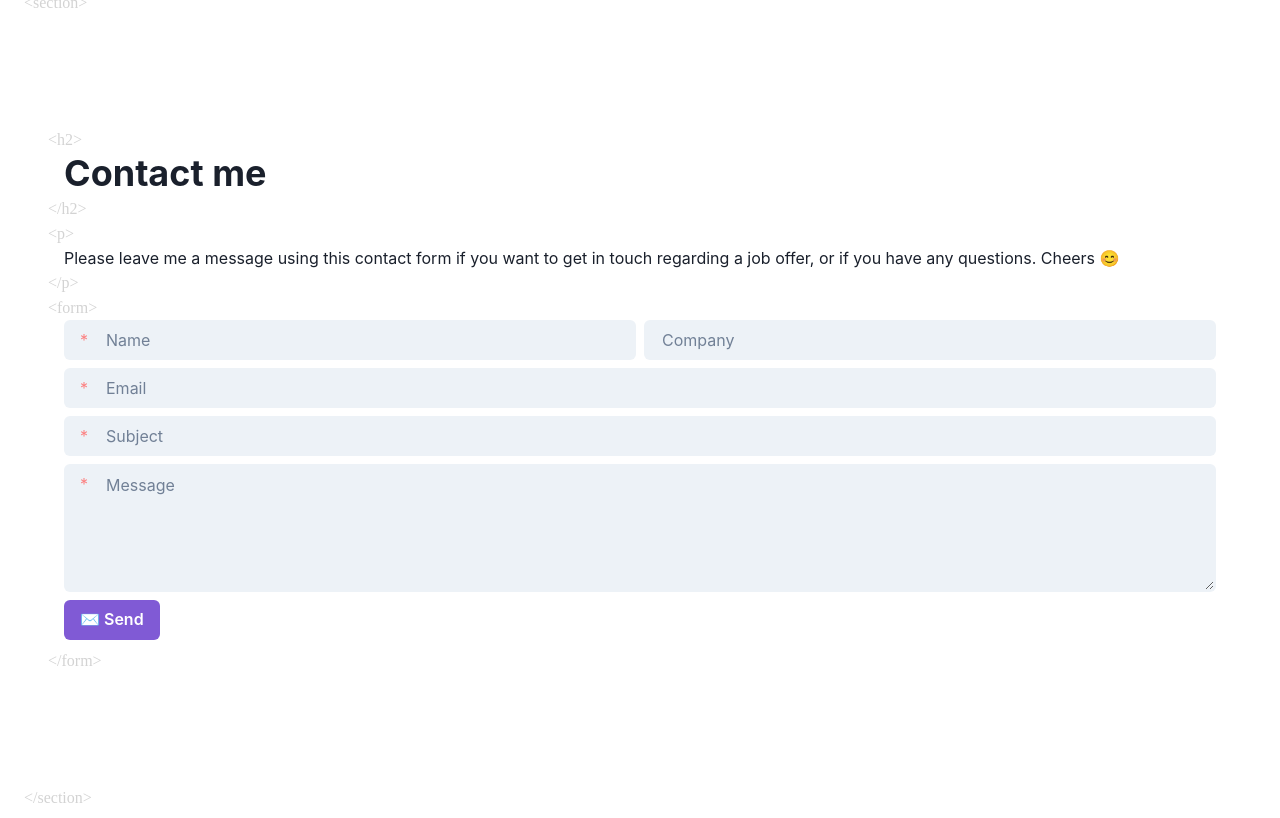
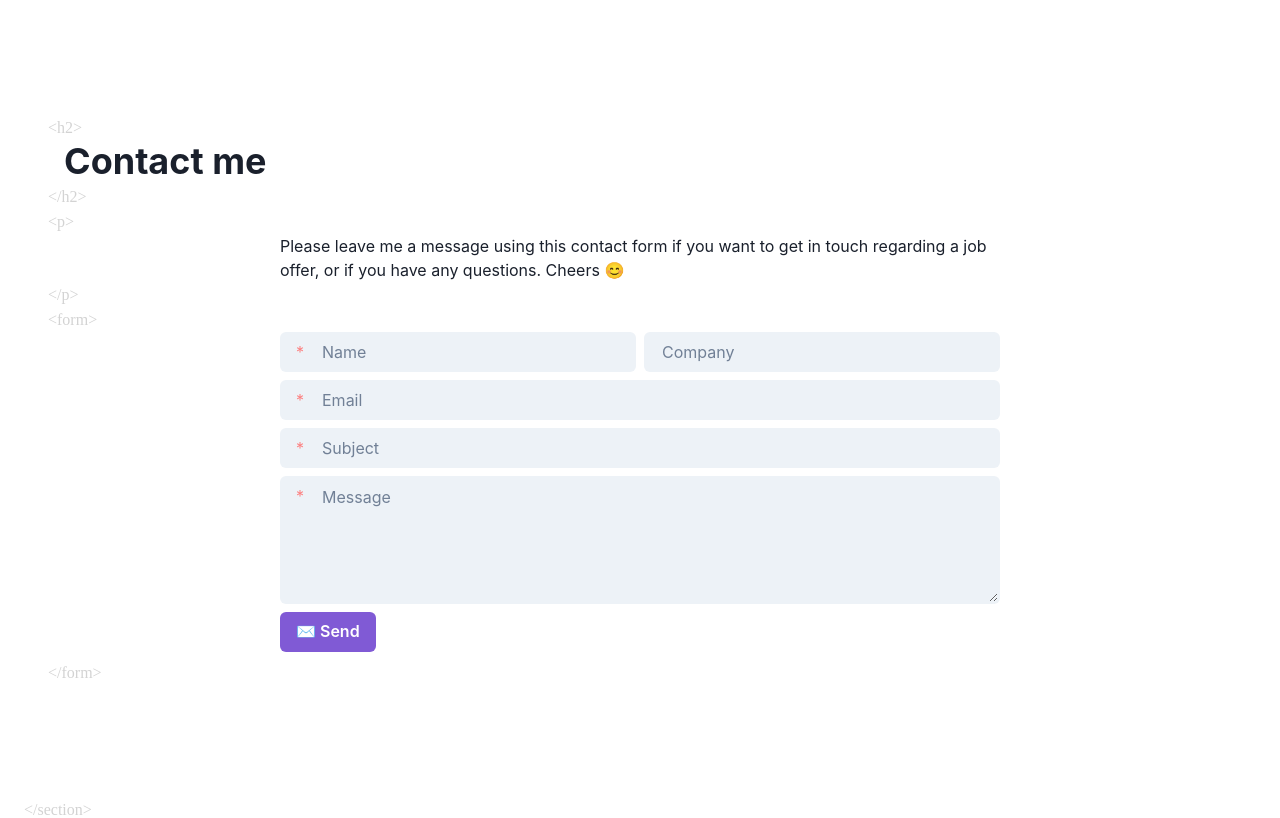
Before and after one commit to shawnsudev/ShawnSu-Portfolio, a Next.js app: page /contact in a window 1280 px wide. Built offline with nearby package versions, Linux system fonts and the light colour scheme; a web font is replaced by a local one.

Commit message:
feat: 2 columns -> 1 column on small size screen

```diff
--- a/components/Card/Card.tsx
+++ b/components/Card/Card.tsx
@@ -31,10 +31,10 @@ const Card = ({ card, w }: CardProps) => {
       <Image
         src={card.img}
         alt={`Image of ${card.name}`}
-        w="10rem"
+        w={{ base: "7rem", md: "10rem" }}
         margin="1rem auto"
         position={"relative"}
-        top="6rem"
+        top={{ base: "4rem", md: "6rem" }}
         bg="white"
         border=".7rem solid white"
         borderRadius="1rem"
--- a/pages/about.tsx
+++ b/pages/about.tsx
@@ -23,7 +23,7 @@ const About: NextPage = (props) => {
           </DecorativeTag>
 
           <FadeInContainer>
-            <SimpleGrid columns={2} spacing={10}>
+            <SimpleGrid columns={{base:1, md:2}} spacing={{base:0, md:10}}>
               <DecorativeTag content="p">
                 <FadeInItem>
                   <Text as="p">
--- a/pages/contact.tsx
+++ b/pages/contact.tsx
@@ -73,7 +73,9 @@ const Contact: NextPage = (props) => {
   const isInView = useInView(ref, { amount: 0.3 });
 
   // The type of the event seems wrong, hence the error on target.name and .value, but I don't know which one to use.
-  const handleChange = ({ target }: ChangeEvent<HTMLInputElement> |ChangeEvent<HTMLTextAreaElement>) => {
+  const handleChange = ({
+    target,
+  }: ChangeEvent<HTMLInputElement> | ChangeEvent<HTMLTextAreaElement>) => {
     // if (target) {
     setMessage((prev) => {
       return {
@@ -137,14 +139,16 @@ const Contact: NextPage = (props) => {
           </DecorativeTag>
 
           <DecorativeTag content="p">
-            <Text as="p">
-            Please leave me a message using this contact form if you want to get in touch regarding a job offer, or if you have any questions. Cheers 😊
+            <Text as="p" w={{ lg: "45rem" }} margin="0 auto">
+              Please leave me a message using this contact form if you want to
+              get in touch regarding a job offer, or if you have any questions.
+              Cheers 😊
             </Text>
           </DecorativeTag>
 
           <DecorativeTag content="form">
             <FadeInContainer>
-              <Stack spacing={2}>
+              <Stack spacing={2} w={{ lg: "45rem" }} margin="0 auto">
                 <SimpleGrid columns={2} spacing={2}>
                   <FadeInItem>
                     <FormControl
--- a/pages/index.tsx
+++ b/pages/index.tsx
@@ -79,7 +79,7 @@ const Home: NextPage = () => {
               // (
               //   <CloseIcon boxSize="2.8rem" />
               // )
-              <HamburgerIcon boxSize="4rem" />
+              <HamburgerIcon boxSize={{ base: "3rem", sm: "4rem" }} />
             )}
           </Button>
         </GridItem>
--- a/pages/landing.tsx
+++ b/pages/landing.tsx
@@ -59,7 +59,7 @@ const Landing: NextPage = () => {
           animate="show"
         >
           <DecorativeTag content="h1" right="1.5rem">
-            <Heading as="h1" size={{ base: "3xl", sm: "3xl", md: "4xl" }}>
+            <Heading as="h1" size={{ base: "2xl", sm: "3xl", md: "4xl" }}>
               {title.map((line, idx) => (
                 <p key={"line" + idx}>
                   {line.split("").map((L, i) =>
--- a/pages/projects.tsx
+++ b/pages/projects.tsx
@@ -19,7 +19,7 @@ const Projects: NextPage = () => {
   const ref = useRef(null);
   const isInView = useInView(ref, { amount: 0.1 });
   const pageTitle = ["Portfolio / My Projects"];
-  const cardWidth = "30rem";
+  const cardWidth = { md: "30rem", lg: "35rem", xl: "30rem" };
 
   return (
     <Box id="projects" className={styles.main}>
@@ -36,7 +36,7 @@ const Projects: NextPage = () => {
                 <Heading as="h3" size="lg">
                   Personal Projects
                 </Heading>
-                <Flex justify={"space-around"} wrap="wrap">
+                <Flex justify={"space-around"} wrap="wrap" gap="3rem">
                   {personalProjects.map((project, i) => (
                     <Box key={i}>
                       <FadeInItem
@@ -54,7 +54,7 @@ const Projects: NextPage = () => {
               {/* School Projects */}
               <Box>
                 <Heading as="h3">School Projects</Heading>
-                <Flex justify="space-around">
+                <Flex justify="space-around" wrap="wrap" gap="3rem">
                   {schoolProjects.map((project, i) => (
                     <FadeInItem key={i}>
                       <Card card={project as CardData} w={cardWidth} />
--- a/pages/skills.tsx
+++ b/pages/skills.tsx
@@ -75,7 +75,7 @@ const Skills: NextPage = (props) => {
           </DecorativeTag>
 
           <FadeInContainer>
-            <SimpleGrid columns={2} spacing={10}>
+            <SimpleGrid columns={{base:1, lg:2}} spacing={{base:0, lg:10}}>
               {/* Progress Bars */}
               <DecorativeTag content="p">
                 <Box>
```
